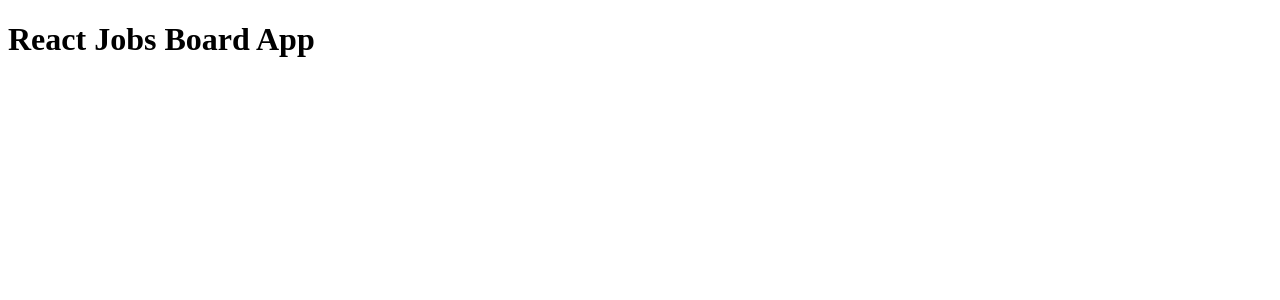
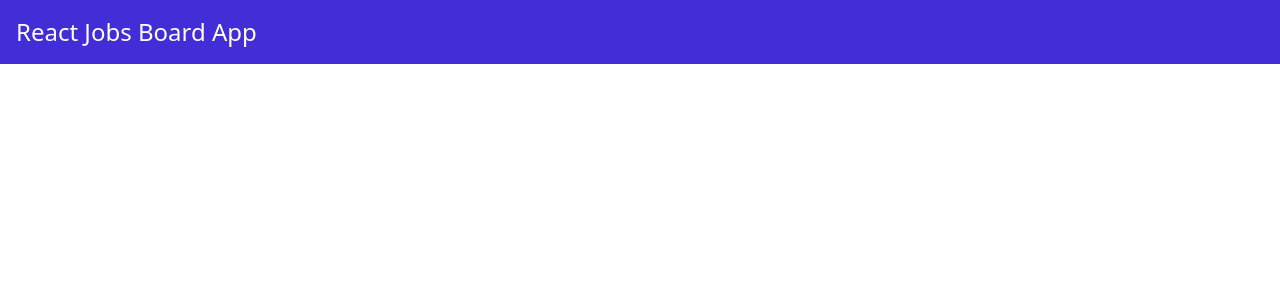
Before and after one commit to Emox87/react-jobs-app, a React (Vite) app: page / in a window 1280 px wide. Shown: the top 300 px of the page. Built offline with nearby package versions, Linux system fonts and the light colour scheme.

Commit message:
Installing and testing tailwindcss

```diff
--- a/package.json
+++ b/package.json
@@ -10,8 +10,10 @@
     "preview": "vite preview"
   },
   "dependencies": {
+    "@tailwindcss/vite": "^4.1.18",
     "react": "^19.2.0",
-    "react-dom": "^19.2.0"
+    "react-dom": "^19.2.0",
+    "tailwindcss": "^4.1.18"
   },
   "devDependencies": {
     "@eslint/js": "^9.39.1",
--- a/src/App.jsx
+++ b/src/App.jsx
@@ -2,7 +2,7 @@ function App() {
 
   return (
     <>
-     <h1>React Jobs Board App</h1>
+     <h1 className="bg-indigo-700 text-white p-4 text-2xl">React Jobs Board App</h1>
     </>
   )
 }
--- a/src/index.css
+++ b/src/index.css
@@ -0,0 +1 @@
+@import "tailwindcss";
--- a/vite.config.js
+++ b/vite.config.js
@@ -1,9 +1,10 @@
 import { defineConfig } from 'vite'
 import react from '@vitejs/plugin-react'
+import tailwindcss from '@tailwindcss/vite'
 
 // https://vite.dev/config/
 export default defineConfig({
-  plugins: [react()],
+  plugins: [react(), tailwindcss()],
   server: {
     port: 3000
   }
```
Also changed, not shown: 1 other file (tests, documents, lock files or other folders).
